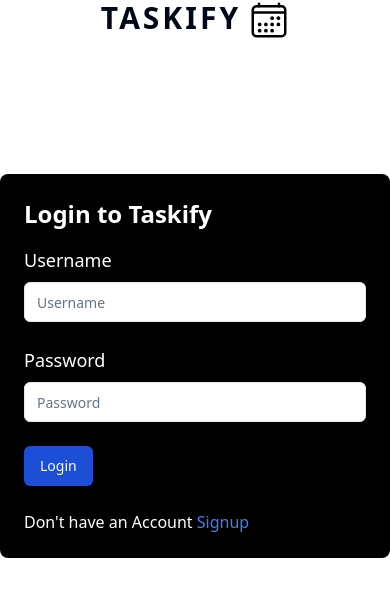
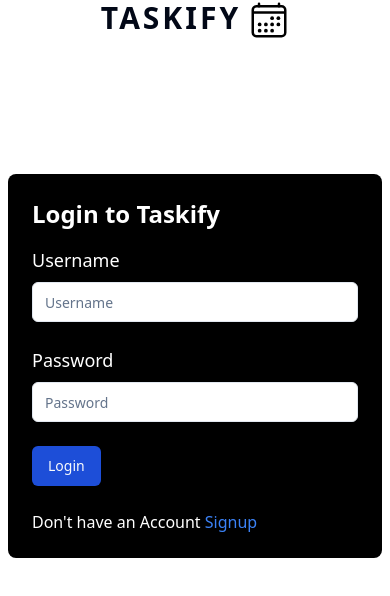
Before and after one commit to chaitanyaBytes/Taskify, a React (Vite) app in the folder client/: page /auth in a window 390 px wide. Shown: the top 596 px of the page. Built offline with nearby package versions, Linux system fonts and the light colour scheme; no server answers.

Commit message:
fix routes

```diff
--- a/client/src/components/AddTodoButton.tsx
+++ b/client/src/components/AddTodoButton.tsx
@@ -51,7 +51,7 @@ export function DialogDemo() {
 
   return (
     <Dialog>
-      <div className="flex items-center mx-10 bg-black rounded-lg sm:mx-40">
+      <div className="flex items-center mx-20 bg-black rounded-lg sm:mx-40">
         <DialogTrigger asChild>
           <Button className="bg-black hover:bg-black rounded-xl">
             <Plus className="w-6 h-6 text-white cursor-pointer " />
--- a/client/src/components/LoginPage.tsx
+++ b/client/src/components/LoginPage.tsx
@@ -68,7 +68,7 @@ export default function LoginPage() {
   }
 
   return (
-    <div className="flex flex-row h-screen w-screen items-center justify-center">
+    <div className="flex flex-row h-screen w-screen items-center justify-center p-2">
       <div className="bg-black p-6 w-[400px] rounded-lg mb-48">
         <p className="text-white text-2xl font-semibold font-sans mb-4">
           Login to Taskify
--- a/client/src/components/SignupPage.tsx
+++ b/client/src/components/SignupPage.tsx
@@ -74,7 +74,7 @@ export default function SignupPage() {
   }
 
   return (
-    <div className="flex flex-row h-screen w-screen items-center justify-center">
+    <div className="flex flex-row h-screen w-screen items-center justify-center p-1">
       <div className="bg-black p-6 w-[400px] rounded-lg mb-36">
         <p className="text-white text-2xl font-semibold font-sans mb-4">
           Signup to Taskify
--- a/client/src/components/TodoCard.tsx
+++ b/client/src/components/TodoCard.tsx
@@ -81,7 +81,7 @@ function TodoCard({ className, ...props }: CardProps) {
   };
 
   return (
-    <Card className={cn("w-[380px]", className)} {...props}>
+    <Card className={cn("w-[380px] m-2 shadow-xl border-black", className)} {...props}>
       <CardHeader>
         <CardTitle
           className={`font-bold text-3xl ${
```
